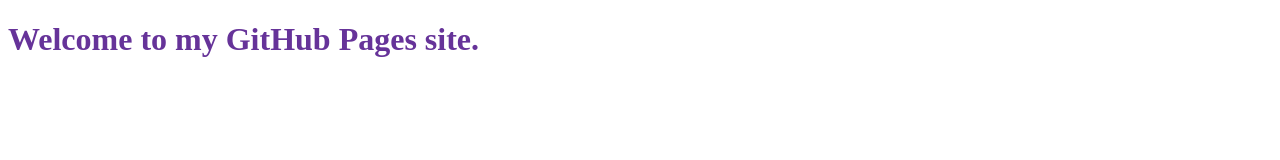
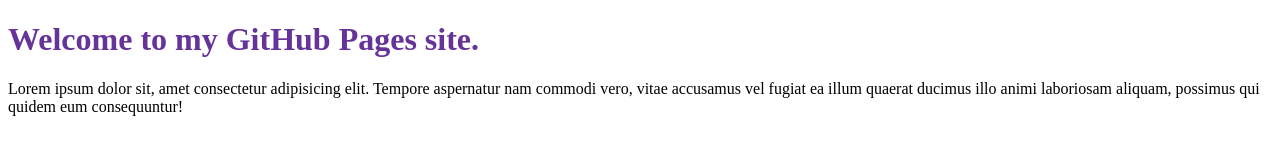
Before and after one commit to jmilley/jmilley.github.io, a plain HTML site: page index.html in a window 1280 px wide. Drawn offline with Linux system fonts and the light colour scheme.

Commit message:
Update index.html

```diff
--- a/index.html
+++ b/index.html
@@ -9,5 +9,6 @@
 </head>
 <body>
     <h1>Welcome to my GitHub Pages site.</h1>
+    <p>Lorem ipsum dolor sit, amet consectetur adipisicing elit. Tempore aspernatur nam commodi vero, vitae accusamus vel fugiat ea illum quaerat ducimus illo animi laboriosam aliquam, possimus qui quidem eum consequuntur!</p>
 </body>
 </html>
```
